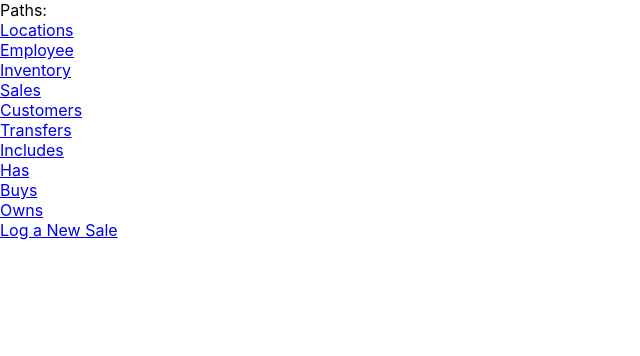
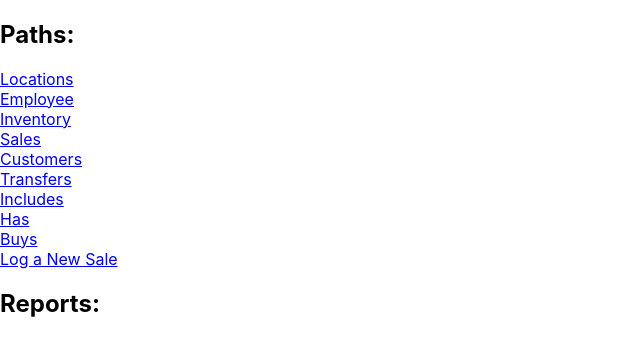
Before and after one commit to MattToast/cs348-project, a React (Create React App) app: page / in a window 1280 px wide. Shown: the top 356 px of the page, without its empty margins (0-640 px from the left). Built offline with nearby package versions, Linux system fonts and the light colour scheme.

Commit message:
Minor tweaks

```diff
--- a/src/App.js
+++ b/src/App.js
@@ -31,7 +31,7 @@ class App extends React.Component {
           <Route path="/includes" component={Includes} />
           <Route path="/has" component={Has} />
           <Route path="/buys" component={Buys} />
-          <Route path="/owns" component={Owns} />
+          {/* Removed Owns table bc it was redundant <Route path="/owns" component={Owns} /> */}
           <Route path="/newsale" component={SuccessfulSale} />
         </Switch>
       </BrowserRouter>
--- a/src/pages/Hompage.js
+++ b/src/pages/Hompage.js
@@ -10,7 +10,7 @@ class Hompage extends React.Component {
   render() {
     return (
       <div>
-        Paths:
+        <h2>Paths:</h2>
         <div><Link to="/locations">Locations</Link></div>
         <div><Link to="/employee">Employee</Link></div>
         <div><Link to="/inventory">Inventory</Link></div>
@@ -20,8 +20,10 @@ class Hompage extends React.Component {
         <div><Link to="/includes">Includes</Link></div>
         <div><Link to="/has">Has</Link></div>
         <div><Link to="/buys">Buys</Link></div>
-        <div><Link to="/owns">Owns</Link></div>
+        {/* Removed Owns table bc it was redundant <div><Link to="/owns">Owns</Link></div> */}
         <div><Link to="/newsale">Log a New Sale</Link></div>
+
+        <h2>Reports:</h2>
       </div>
     );
   }
```
Also changed, not shown: 1 other file (tests, documents, lock files or other folders).
